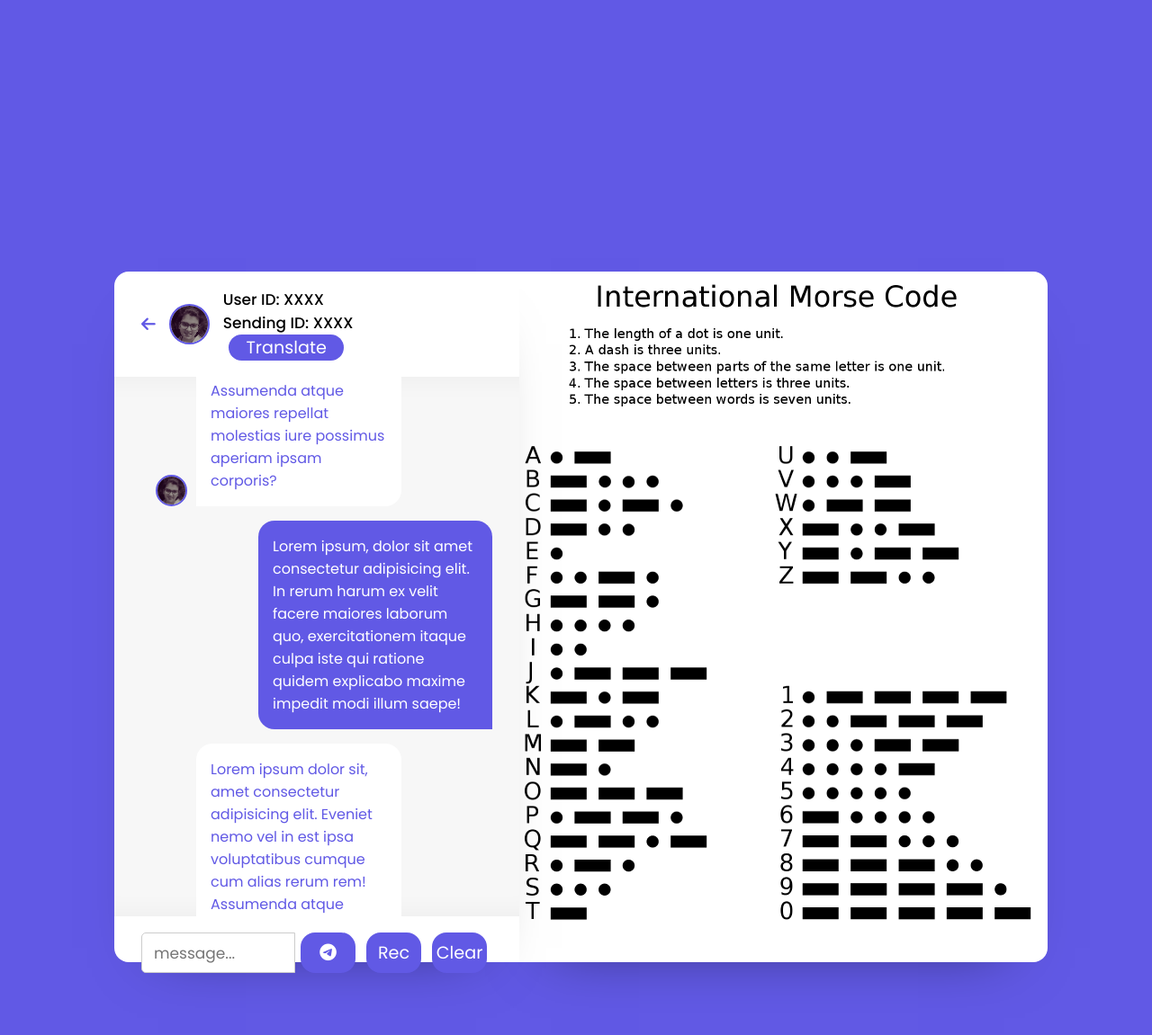
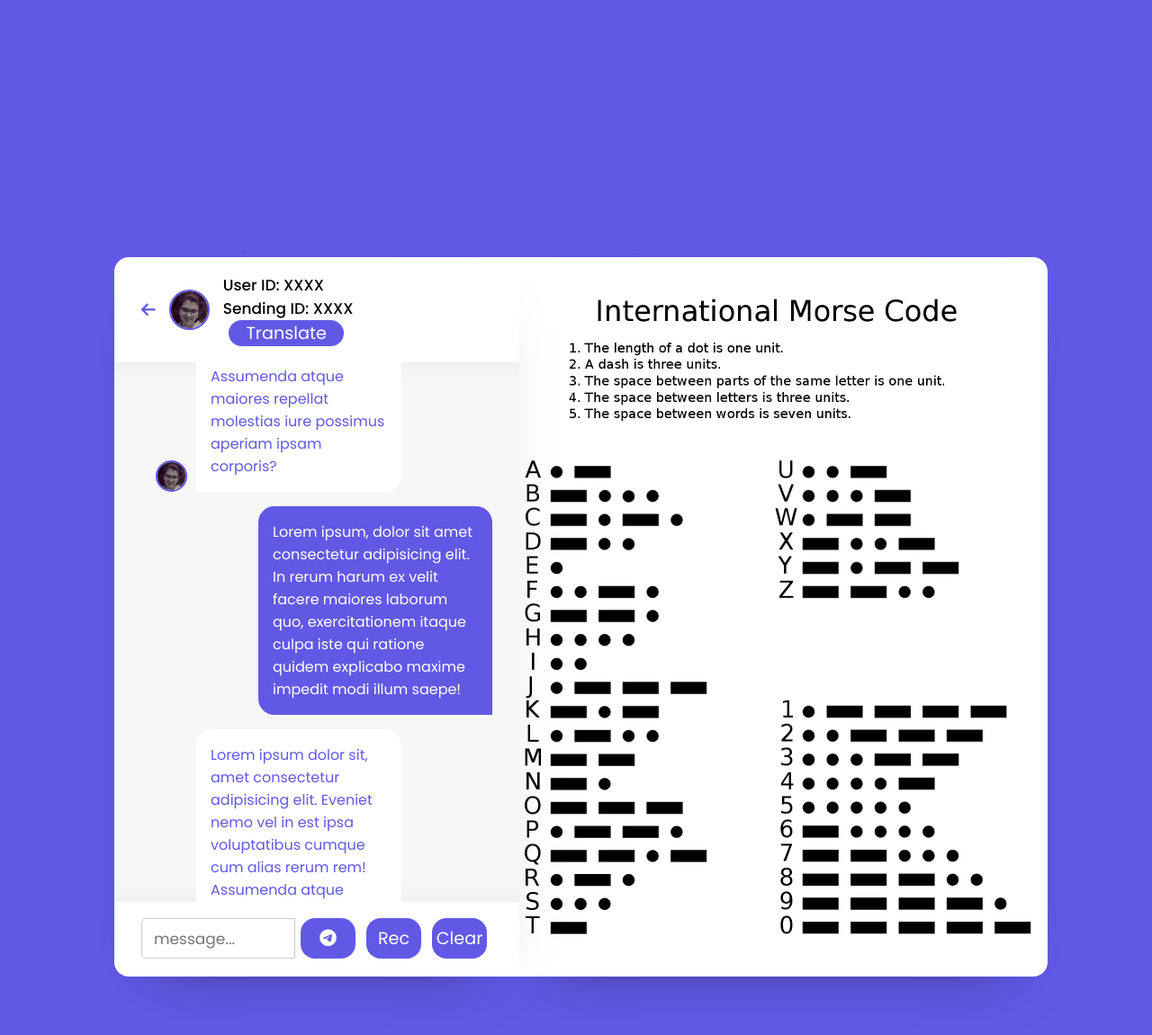
Before and after one commit to nikhil1943/hackatown-morsecodecomm, a PHP site: page /chat.html in a window 1280 px wide. Shown: the top 1151 px of the page at 90% size. Run offline with PHP 8.4, Linux system fonts and the light colour scheme; some libraries are stand-ins or nearby versions.

Commit message:
fixed view card for chat page

```diff
--- a/style_for_index.css
+++ b/style_for_index.css
@@ -19,7 +19,7 @@ body{
 .wrapper{
     background: #fff;
     width: 450px;
-    height: 48rem;
+    height: 50rem;
     border-radius: 16px 0px 0px 16px;
     box-shadow: 0 32px 64px -48px rgba(0,0,0,0.5);
     z-index: 3;
@@ -294,3 +294,8 @@ body{
     cursor: pointer;
     border-radius: 1rem;
 }
+
+
+.other_image{
+    margin-top: 2rem;
+}
```
